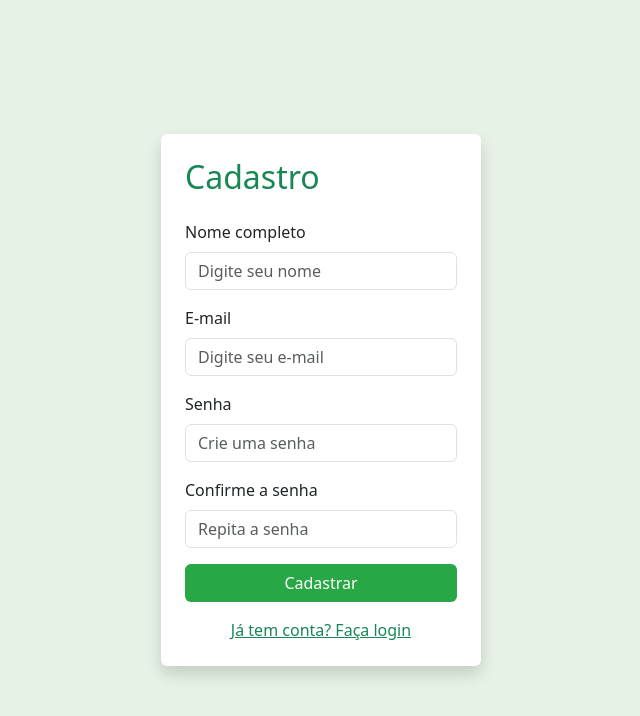
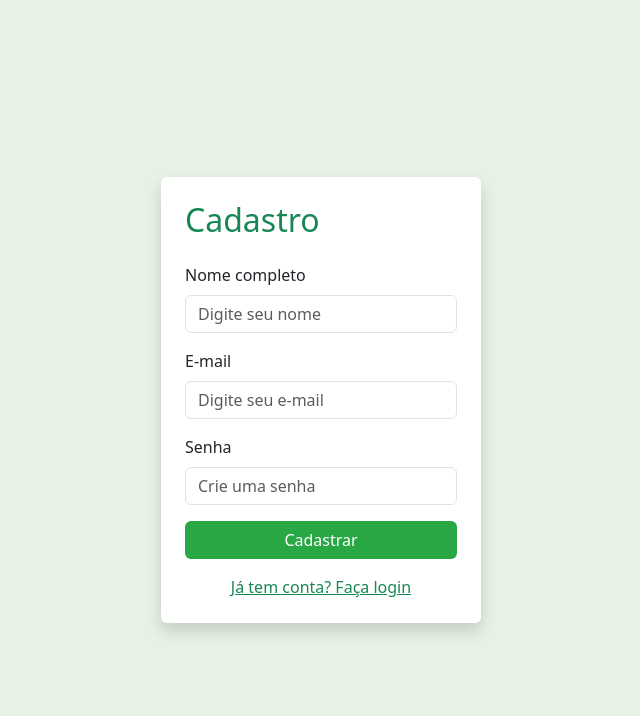
Before and after one commit to jessica-anzai/ProjetoProfessora, a PHP site: page /cadastro.php in a window 1280 px wide. Shown: the top 716 px of the page, without its empty margins (319-959 px from the left). Run offline with PHP 8.4, Linux system fonts and the light colour scheme.

Commit message:
25-09-2025-1

```diff
--- a/cadastro.php
+++ b/cadastro.php
@@ -1,3 +1,22 @@
+ <?php
+
+    if($_SERVER['REQUEST_METHOD']=='POST'){
+    require("conexao.php");
+    $nome = $_POST['nome'];
+    $email = $_POST['email'];
+    $senha = password_hash($_POST['senha'],PASSWORD_BCRYPT);
+
+    try{
+      $stmt = $pdo->prepare("INSERT INTO usuario(nome,email,senha) values(?,?,?)");
+      if($stmt->execute([$nome,$email,$senha])){
+      header("location: index.php?cadastro=true;"); exit;
+      }
+      else header("location: index.php?cadastro=false;"); exit;
+    } catch(Exception $e){
+      echo "Erro ao executar o comando SQL: " . $e->getMessage();
+    }}
+  ?>
+
 <!DOCTYPE html>
 <html lang="pt-BR">
 <head>
@@ -21,23 +40,19 @@
 </head>
 <body>
   <div class="container d-flex justify-content-center align-items-center vh-100">
-    <form class="p-4 bg-white rounded shadow" style="width: 320px;">
+    <form class="p-4 bg-white rounded shadow" style="width: 320px;" method="post">
       <h2 class="mb-4 text-success">Cadastro</h2>
       <div class="mb-3">
-        <label for="nomeCadastro" class="form-label">Nome completo</label>
-        <input type="text" class="form-control" id="nomeCadastro" placeholder="Digite seu nome" required />
+        <label for="nome" class="form-label">Nome completo</label>
+        <input type="text" class="form-control" id="nome" name="nome" placeholder="Digite seu nome" required />
       </div>
       <div class="mb-3">
-        <label for="emailCadastro" class="form-label">E-mail</label>
-        <input type="email" class="form-control" id="emailCadastro" placeholder="Digite seu e-mail" required />
+        <label for="email" class="form-label">E-mail</label>
+        <input type="email" class="form-control" id="email" name="email" placeholder="Digite seu e-mail" required />
       </div>
       <div class="mb-3">
-        <label for="senhaCadastro" class="form-label">Senha</label>
-        <input type="password" class="form-control" id="senhaCadastro" placeholder="Crie uma senha" required />
-      </div>
-      <div class="mb-3">
-        <label for="confirmaSenhaCadastro" class="form-label">Confirme a senha</label>
-        <input type="password" class="form-control" id="confirmaSenhaCadastro" placeholder="Repita a senha" required />
+        <label for="senha" class="form-label">Senha</label>
+        <input type="password" class="form-control" id="senha" name="senha" placeholder="Crie uma senha" required />
       </div>
       <button type="submit" class="btn btn-verde w-100 mb-3">Cadastrar</button>
       <div class="text-center">
@@ -45,5 +60,6 @@
       </div>
     </form>
   </div>
+
 </body>
 </html>
```
Also changed, not shown: index.php (+11 -0 lines), projetoPHP.sql (+15 -14 lines), 1 other file.
